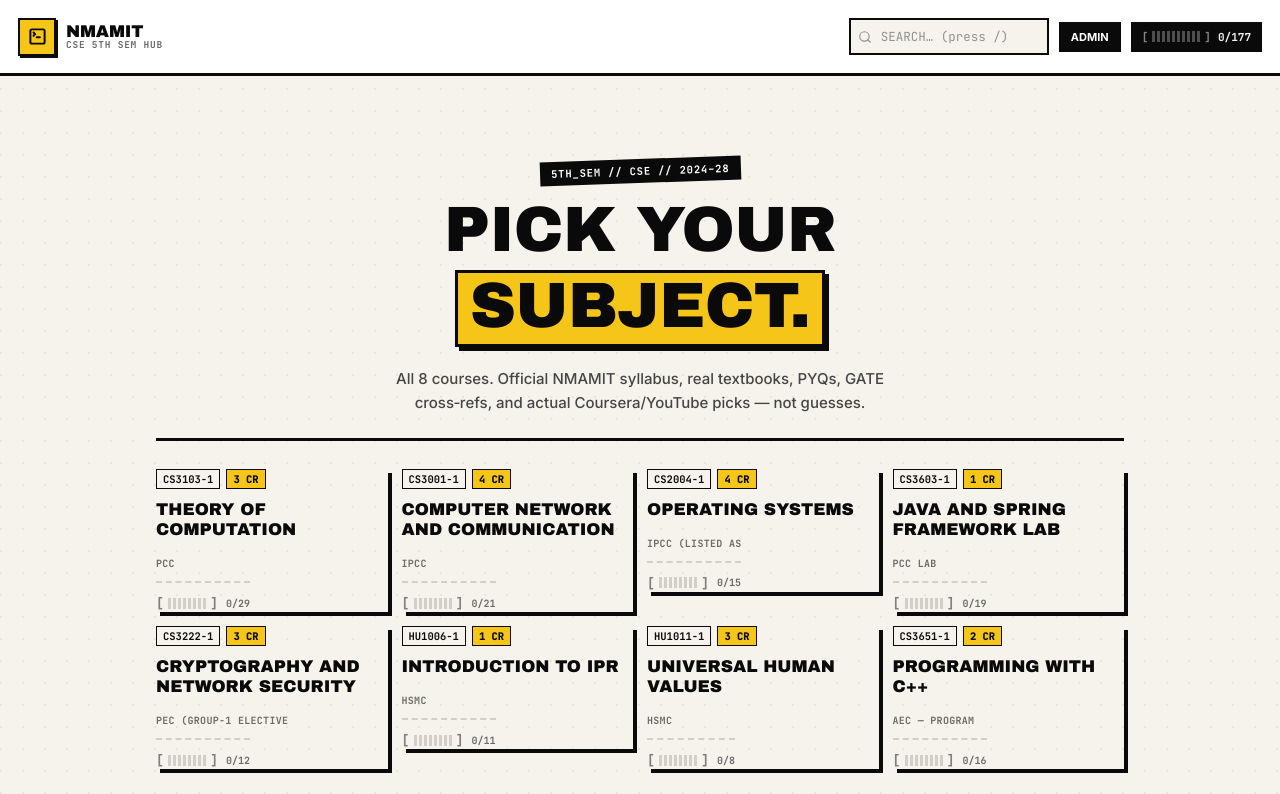
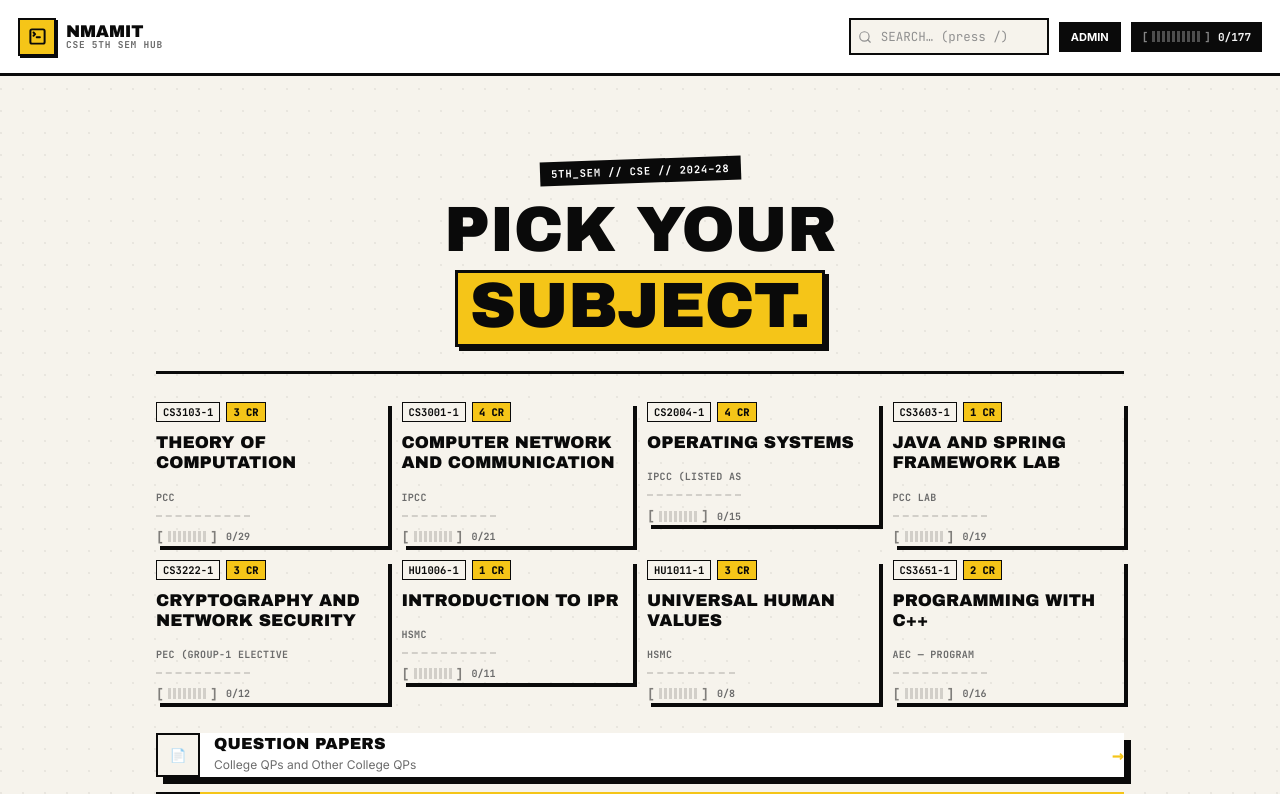
Before and after one commit to prajwal918/resource-hub, a React (Vite) app: page / in a window 1280 px wide. Shown: the top 794 px of the page. Built offline with nearby package versions, Linux system fonts and the light colour scheme.

Commit message:
Remove subtitle text from front page

```diff
--- a/src/App.jsx
+++ b/src/App.jsx
@@ -1212,10 +1212,6 @@ function HomeView({ search, progress, onOpen, onOpenBeyond, onClearSearch, setVi
           <br />
           <span className="hl">SUBJECT.</span>
         </h1>
-        <p className="sub">
-          All 8 courses. Official NMAMIT syllabus, real textbooks, PYQs, GATE
-          cross&#8209;refs, and actual Coursera/YouTube picks — not guesses.
-        </p>
       </div>
 
       {visible.length > 0 ? (
```
